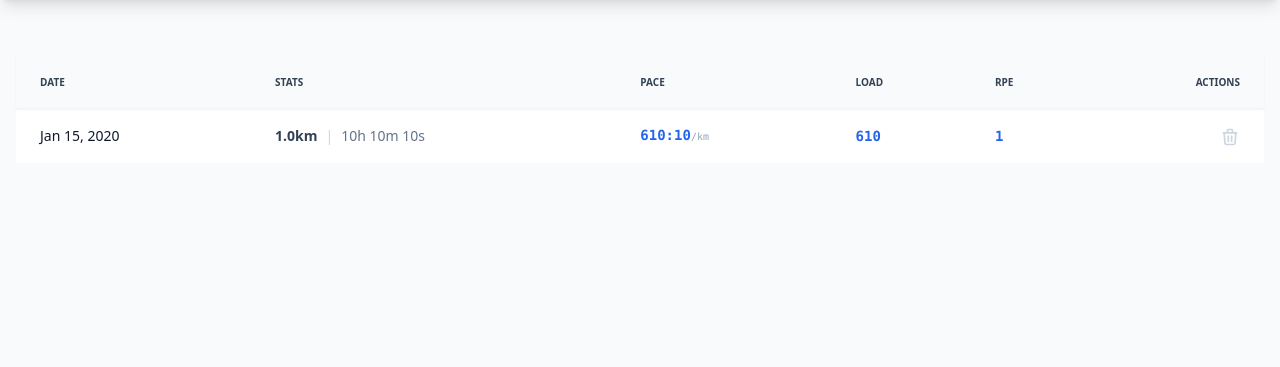
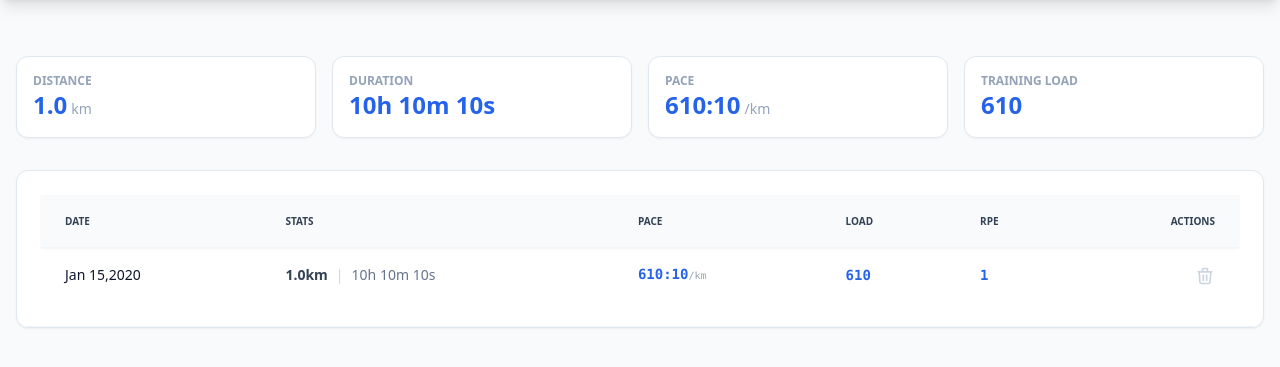
Before and after one commit to tcvscheppingen/RunLogger, a Django app: page /workout/1/ in a window 1280 px wide. Shown: the part 64-431 px from the top of the page. Run offline with Django 5.2, Linux system fonts and the light colour scheme; a user stored in the database is signed in; tables that the repository leaves empty hold one stand-in row (values such as "Sample post"); some libraries are stand-ins or nearby versions.

Commit message:
#4 WIP Updated workout details template

```diff
--- a/runs/templates/runs/workout_details.html
+++ b/runs/templates/runs/workout_details.html
@@ -1,7 +1,36 @@
 {% extends 'runs/base.html' %}
 
 {% block content %}
-       <table class="w-full text-left text-sm text-slate-500 border-separate border-spacing-0">
+<div class="grid grid-cols-2 md:grid-cols-4 gap-4 mb-8">
+    <div
+        class="bg-white dark:bg-dracula-line p-4 rounded-xl border border-slate-200 dark:border-dracula-line shadow-sm">
+        <p class="text-xs font-bold text-slate-400 dark:text-dracula-fg uppercase">Distance</p>
+        <p class="text-2xl font-black text-blue-600 dark:text-dracula-cyan">{{ workout.distance }}<span
+                class="text-sm font-normal text-slate-400 ml-1">km</span></p>
+    </div>
+    <div
+        class="bg-white dark:bg-dracula-line p-4 rounded-xl border border-slate-200 dark:border-dracula-line shadow-sm">
+        <p class="text-xs font-bold text-slate-400 dark:text-dracula-fg uppercase">Duration</p>
+        <p class="text-2xl font-black text-blue-600 dark:text-dracula-cyan">{{ workout.duration_display }}
+
+    </div>
+    <div
+        class="bg-white dark:bg-dracula-line p-4 rounded-xl border border-slate-200 dark:border-dracula-line shadow-sm">
+        <p class="text-xs font-bold text-slate-400 dark:text-dracula-fg uppercase">Pace</p>
+        <p class="text-2xl font-black text-blue-600 dark:text-dracula-cyan">{{ workout.pace }}<span
+                class="text-sm font-normal text-slate-400 ml-1">/km</span></p>
+    </div>
+    <div
+        class="bg-white dark:bg-dracula-line p-4 rounded-xl border border-slate-200 dark:border-dracula-line shadow-sm">
+        <p class="text-xs font-bold text-slate-400 dark:text-dracula-fg uppercase">Training Load</p>
+        <p class="text-2xl font-black text-blue-600 dark:text-dracula-cyan">{{ workout.session_load|floatformat:0 }}
+
+    </div>
+</div>
+<div
+    class="bg-white dark:bg-dracula-line rounded-xl border border-slate-200 dark:border-dracula-line shadow-sm overflow-hidden">
+    <div class="p-6 border-b border-slate-100 dark:border-dracula-line flex justify-between items-center">
+        <table class="w-full text-left text-sm text-slate-500 border-separate border-spacing-0">
             <thead
                 class="bg-slate-50 dark:bg-dracula-bg uppercase text-[10px] font-bold text-slate-700 dark:text-dracula-fg sticky top-0 z-10 shadow-sm">
                 <tr>
@@ -15,8 +44,10 @@
             </thead>
             <tbody class="divide-y divide-slate-100 dark:divide-dracula-line">
 
-                <tr class="odd:bg-white even:bg-slate-50 dark:odd:bg-dracula-line dark:even:bg-[#4a4c5e] hover:bg-blue-50 dark:hover:bg-dracula-comment/20 transition cursor-pointer workout-row" data-url="{% url 'workout_details' workout.pk %}">
-                    <td class="px-6 py-4 font-medium text-slate-900 dark:text-dracula-fg">{{ workout.date|date:"M d, Y" }}
+                <tr class="odd:bg-white even:bg-slate-50 dark:odd:bg-dracula-line dark:even:bg-[#4a4c5e] hover:bg-blue-50 dark:hover:bg-dracula-comment/20 transition cursor-pointer workout-row"
+                    data-url="{% url 'workout_details' workout.pk %}">
+                    <td class="px-6 py-4 font-medium text-slate-900 dark:text-dracula-fg">
+                        {{ workout.date|date:"M d,Y"}}
                     </td>
                     <td class="px-6 py-4">
                         <div class="flex items-center space-x-2">
@@ -26,7 +57,8 @@
                         </div>
                     </td>
                     <td class="px-6 py-4 font-mono font-bold text-blue-600 dark:text-dracula-cyan">
-                        {{ workout.pace }}<span class="text-[10px] font-normal text-slate-400 dark:text-dracula-fg">/km</span>
+                        {{ workout.pace }}<span
+                            class="text-[10px] font-normal text-slate-400 dark:text-dracula-fg">/km</span>
                     </td>
                     <td class="px-6 py-4 font-mono font-bold text-blue-600 dark:text-dracula-cyan">
                         {{ workout.session_load|floatformat:0 }}
@@ -50,4 +82,6 @@
 
             </tbody>
         </table>
+    </div>
+</div>
 {% endblock %}
```
